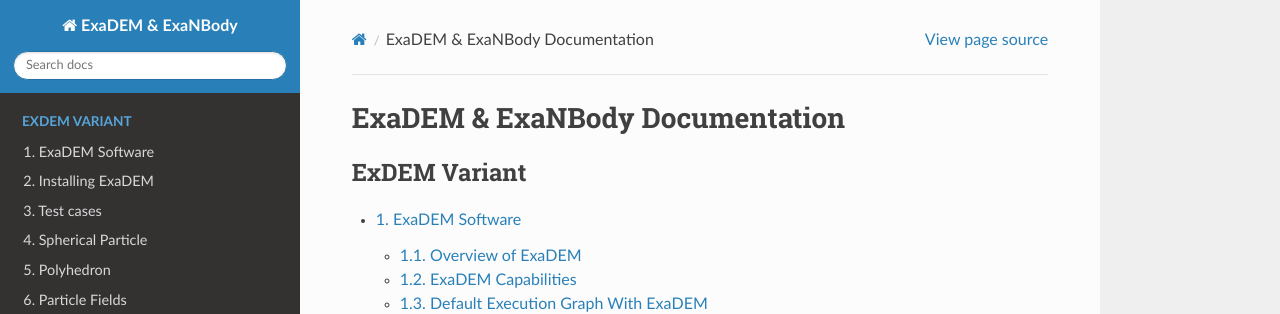
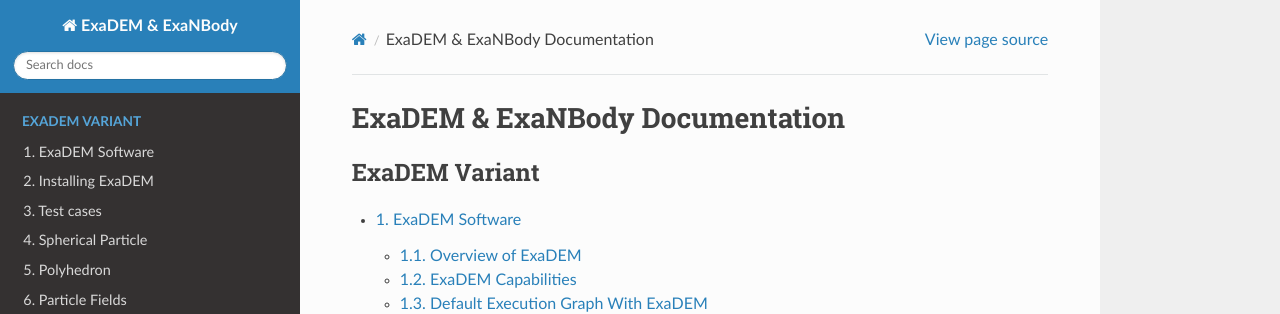
Before and after one commit to Collab4exaNBody/doc_exaDEM, a Sphinx documentation site: the page built from docs/source/index.rst, in a window 1280 px wide and 900 px high. Shown: the top 314 px of the window. Built offline with Sphinx 7.4.7 and the Read the Docs theme 3.1.0, drawn with Linux system fonts in a browser that asks for light colours.

Commit message:
Update index.rst

```diff
--- a/docs/source/index.rst
+++ b/docs/source/index.rst
@@ -5,10 +5,10 @@ ExaDEM & ExaNBody Documentation
 .. _exdem:
 
 .. toctree::
-   :name: exdem_variant
+   :name: exadem_variant
    :numbered:
    :maxdepth: 2
-   :caption: ExDEM Variant
+   :caption: ExaDEM Variant
 
    project_exaDEM/Introduction.rst
    project_exaDEM/Installation.rst
```
